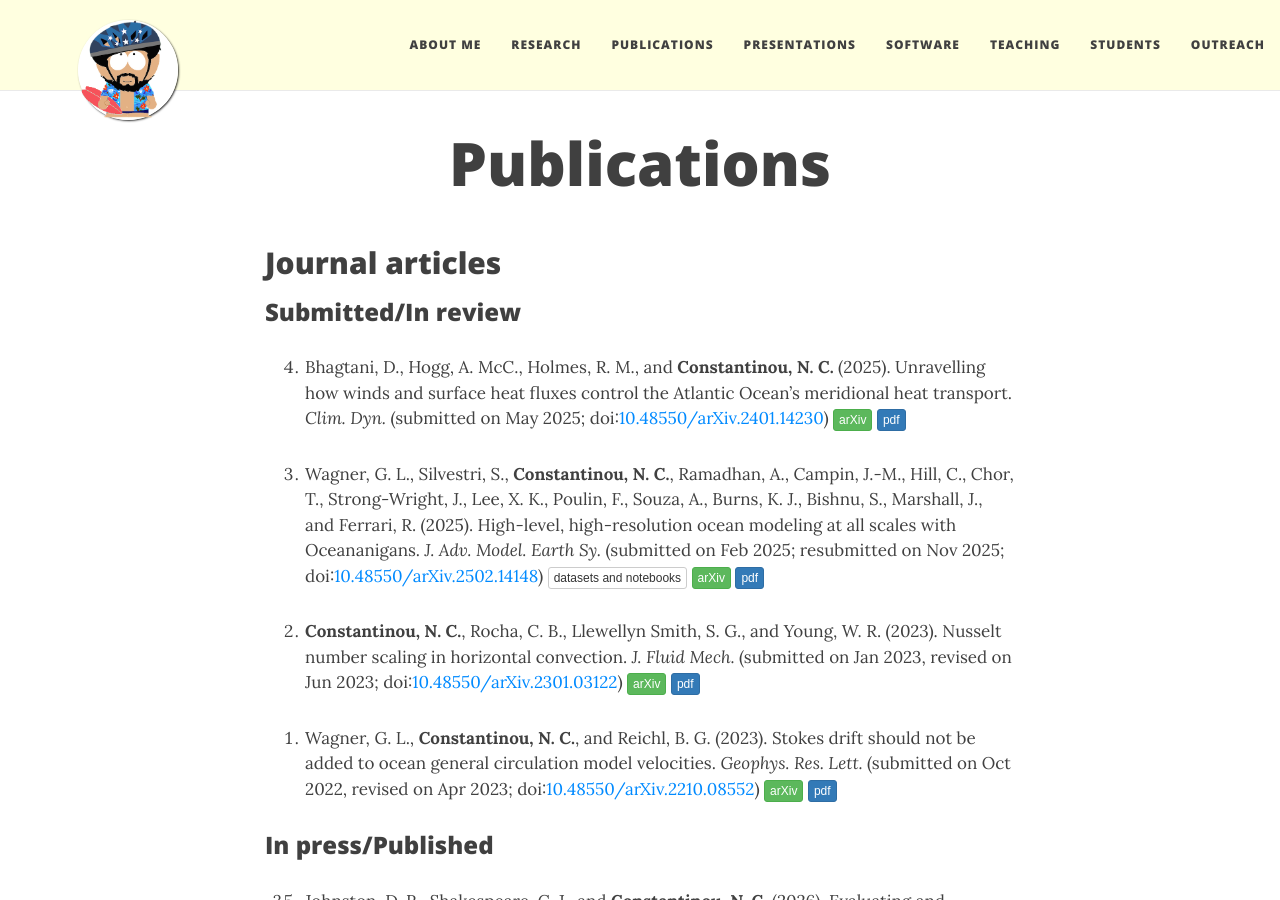
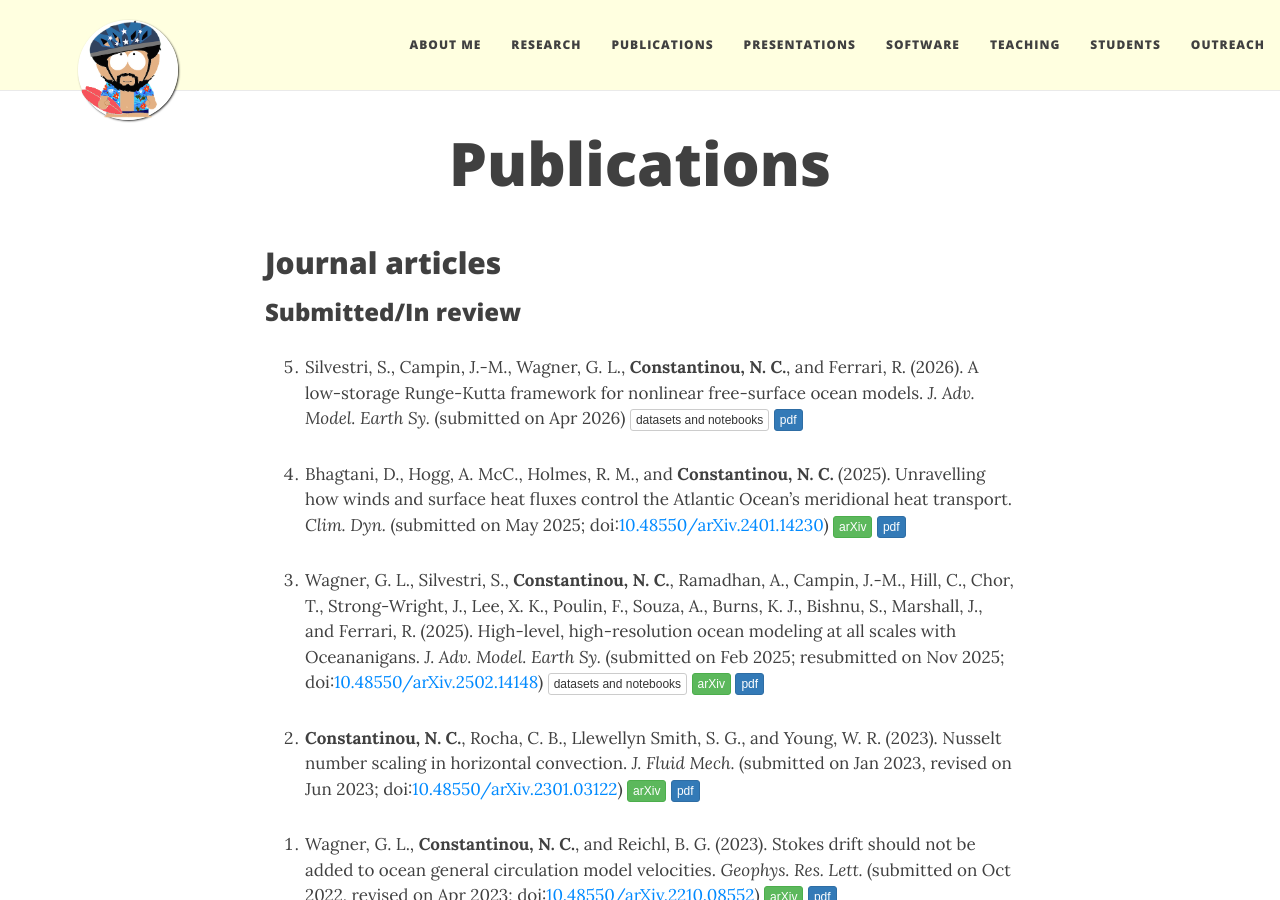
Before and after one commit to navidcy/navidcy.github.io, a Jekyll site: the page built from publications.md, in a window 1280 px wide and 900 px high. Built offline with Jekyll 4.4.1, drawn with Linux system fonts in a browser that asks for light colours; nearby versions of some CDN libraries; comment, search, counter and statistics services are not loaded; some of the changed lines change nothing that is shown.

Commit message:
RK timestepper paper submitted

```diff
--- a/publications.md
+++ b/publications.md
@@ -11,10 +11,11 @@ title: Publications
 
 <!--
 0. Freund, M. B., Heidemann, H., Sengupta, A., Lieber, R., and **Constantinou, N. C.** (2026). Characteristics and impacts of La Niña diversity on Pacific teleconnections. _Nat. Commun._ submitted on Jan 2026; doi:[10.48550/arXiv.2502.14148](https://doi.org/10.48550/arXiv.2502.14148)) [<span class="btn btn-default btn-xs{{end}}" style="font-family:sans-serif;">datasets and notebooks</span>][oceananigans-overview-repo] [<span class="btn btn-success btn-xs{{end}}" style="font-family:sans-serif;">arXiv</span>][arXiv:2502.14148]{:target="_blank"} [<span class="btn btn-primary btn-xs{{end}}" style="font-family:sans-serif;">pdf</span>][oceananigans-overview]
+-->
 
 
-0. Silvestri, S., Campin, J.-M., Wagner, G. L., **Constantinou, N. C.**, and Ferrari, R. (2026). A low-storage Runge-Kutta framework for non-linear free-surface ocean models. _J. Adv. Model. Earth Sy._ (submitted on Jan 2026; doi:[10.48550/arXiv.2502.14148](https://doi.org/10.48550/arXiv.2502.14148)) [<span class="btn btn-default btn-xs{{end}}" style="font-family:sans-serif;">datasets and notebooks</span>][oceananigans-overview-repo] [<span class="btn btn-success btn-xs{{end}}" style="font-family:sans-serif;">arXiv</span>][arXiv:2502.14148]{:target="_blank"} [<span class="btn btn-primary btn-xs{{end}}" style="font-family:sans-serif;">pdf</span>][oceananigans-overview]
--->
+0. Silvestri, S., Campin, J.-M., Wagner, G. L., **Constantinou, N. C.**, and Ferrari, R. (2026). A low-storage Runge-Kutta framework for nonlinear free-surface ocean models. _J. Adv. Model. Earth Sy._ (submitted on Apr 2026) [<span class="btn btn-default btn-xs{{end}}" style="font-family:sans-serif;">datasets and notebooks</span>][RK-timestepper-repo] [<span class="btn btn-primary btn-xs{{end}}" style="font-family:sans-serif;">pdf</span>][RK-timestepper]
+
 
 0. Bhagtani, D., Hogg, A. McC., Holmes, R. M., and **Constantinou, N. C.** (2025). Unravelling how winds and surface heat fluxes control the Atlantic Ocean's meridional heat transport. _Clim. Dyn._ (submitted on May 2025; doi:[10.48550/arXiv.2401.14230](https://doi.org/10.48550/arXiv.2401.14230)) [<span class="btn btn-success btn-xs{{end}}" style="font-family:sans-serif;">arXiv</span>][arXiv:2401.14230]{:target="_blank"} [<span class="btn btn-primary btn-xs{{end}}" style="font-family:sans-serif;">pdf</span>][atlanticMHT]
 
@@ -202,6 +203,7 @@ Selection of press coverage: [<span class="btn btn-default btn-xs{{end}}" style=
 
 - Formation of large-scale structures by turbulence in rotating planets, Ph.D. thesis, National and Kapodistrian University of Athens, 2015. [<span class="btn btn-primary btn-xs{{end}}" style="font-family:sans-serif;">pdf</span>][phd_eng]
 
+[RK-timestepper-repo]: https://github.com/simone-silvestri/TimestepperTestCases.jl
 [oceananigans-overview-repo]: https://github.com/glwagner/OceananigansPaper
 [internal-tide-parameterizations-repo]: https://github.com/DJmath1729/Ocean-hill-stress
 [betaplane-surface-waves-repo]: https://github.com/glwagner/WaveAveragedDecayingTurbulence
@@ -224,6 +226,8 @@ Selection of press coverage: [<span class="btn btn-default btn-xs{{end}}" style=
 [regional-mom6-docs]: https://regional-mom6.readthedocs.io/en/latest/
 [regional-mom6-JOSS-review]: https://joss.theoj.org/papers/d396435c09aae4c2f4b62cdbc1493c1e
 
+
+[RK-timestepper]: RK-timestepper.pdf
 [internal-tide-parameterizations]: internal-tide-parameterizations.pdf
 [betaplane-surface-waves]: betaplane-surface-waves.pdf
 [oceananigans-overview]: oceananigans-overview.pdf
```
Also changed, not shown: 1 other file.
